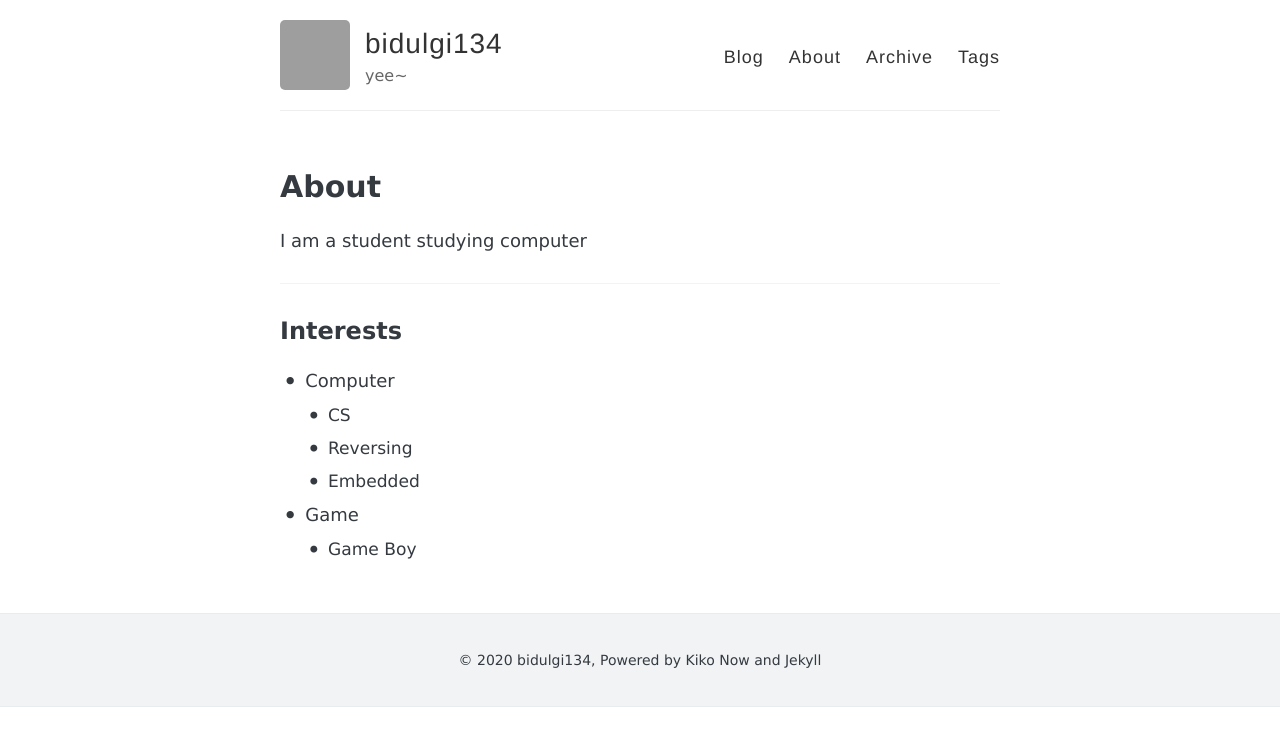
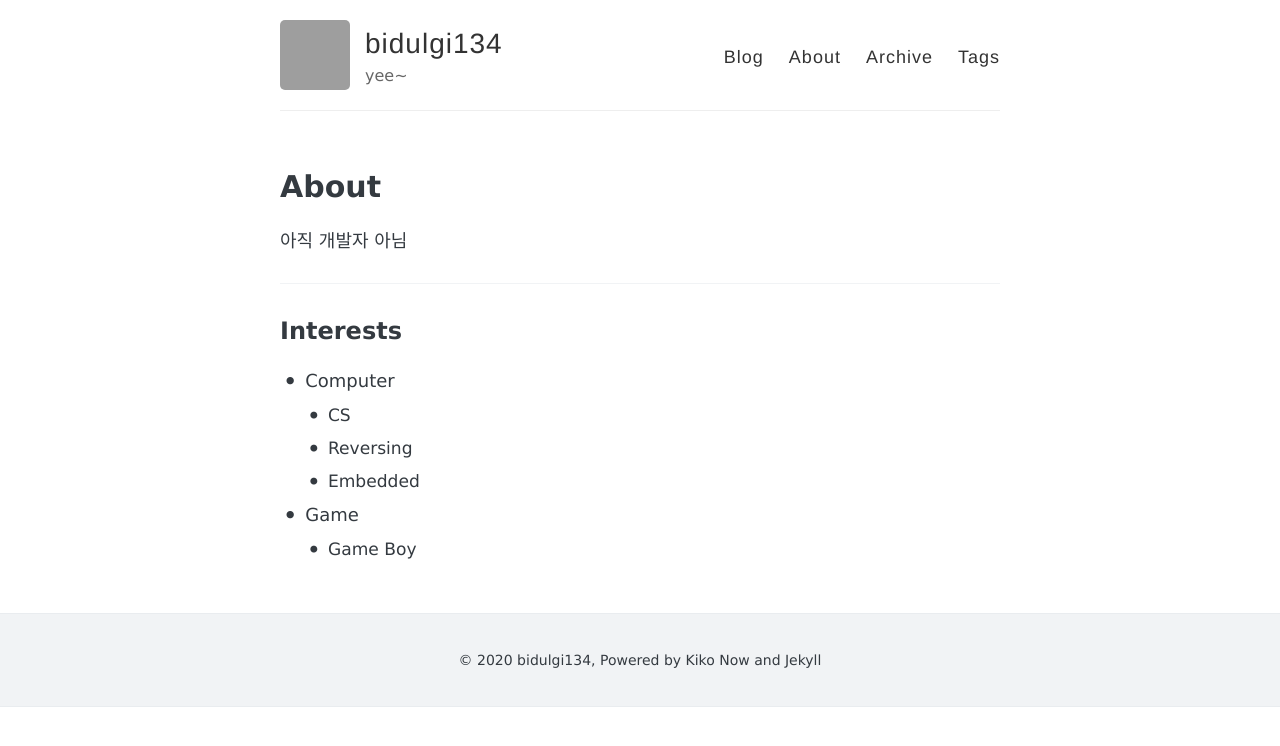
Before and after one commit to khmin134/khmin134.github.io, a Jekyll site: the page built from about.md, in a window 1280 px wide. Shown: the top 746 px of the page. Built offline with Jekyll 4.4.1, drawn with Linux system fonts in a browser that asks for light colours; grey boxes are pictures that could not be loaded.

Commit message:
Update about.md

```diff
--- a/about.md
+++ b/about.md
@@ -4,7 +4,7 @@ title: About
 permalink: /about/
 ---
 
-I am a student studying computer
+아직 개발자 아님
 * * *
 
 Interests
```
